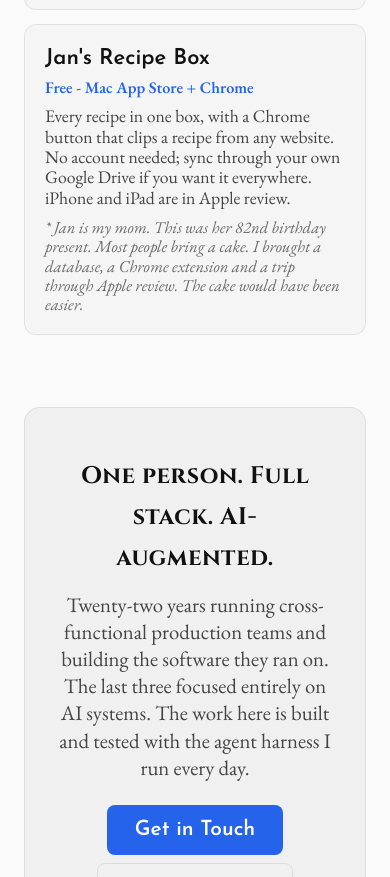
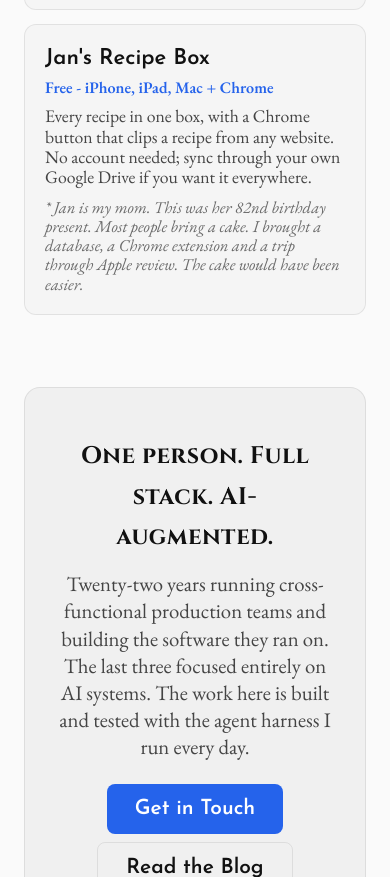
Before and after one commit to MyronKoch/myronkoch-dev, a plain HTML site: page index.html in a window 390 px wide. Shown: the part 6573-7450 px from the top of the page. Drawn offline with Linux system fonts and the light colour scheme.

Commit message:
Jan's Recipe Box: now on iPhone and iPad

```diff
--- a/index.html
+++ b/index.html
@@ -368,8 +368,8 @@ code,pre,kbd,samp{font-family:'JetBrains Mono',ui-monospace,'SF Mono',Menlo,mono
                 </a>
                 <a href="https://peaksummitlabs.com/jans-recipes/" class="product" target="_blank">
                     <h3>Jan's Recipe Box</h3>
-                    <div class="price">Free - Mac App Store + Chrome</div>
-                    <p>Every recipe in one box, with a Chrome button that clips a recipe from any website. No account needed; sync through your own Google Drive if you want it everywhere. iPhone and iPad are in Apple review.</p>
+                    <div class="price">Free - iPhone, iPad, Mac + Chrome</div>
+                    <p>Every recipe in one box, with a Chrome button that clips a recipe from any website. No account needed; sync through your own Google Drive if you want it everywhere.</p>
                     <p class="footnote">* Jan is my mom. This was her 82nd birthday present. Most people bring a cake. I brought a database, a Chrome extension and a trip through Apple review. The cake would have been easier.</p>
                 </a>
             </div>
```
